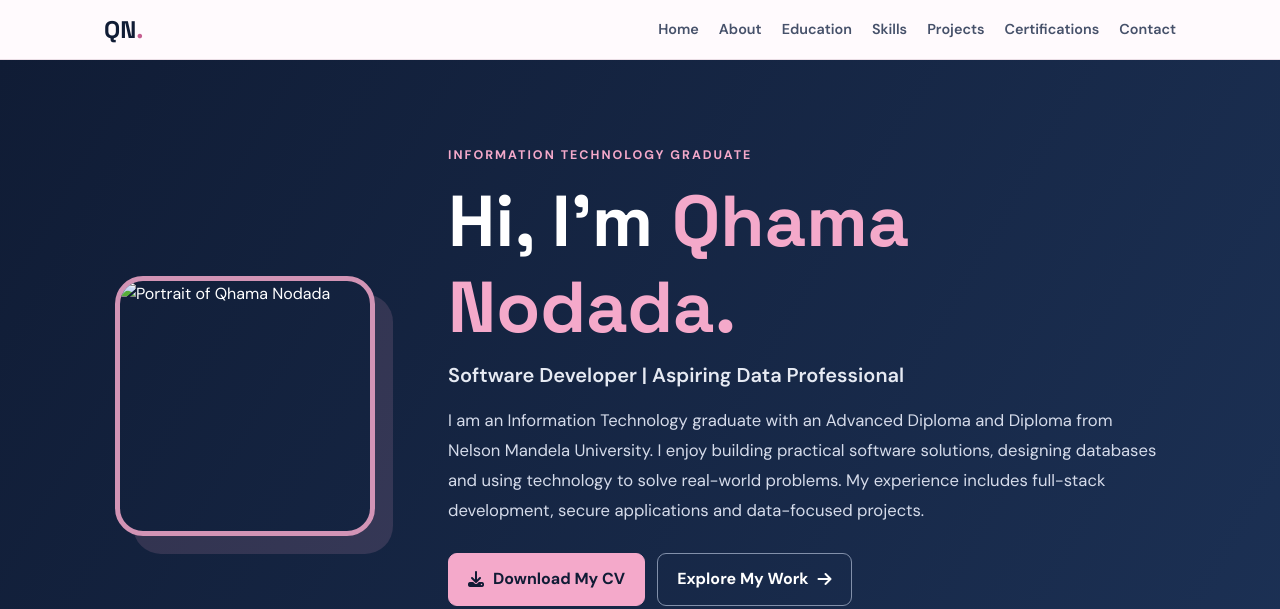
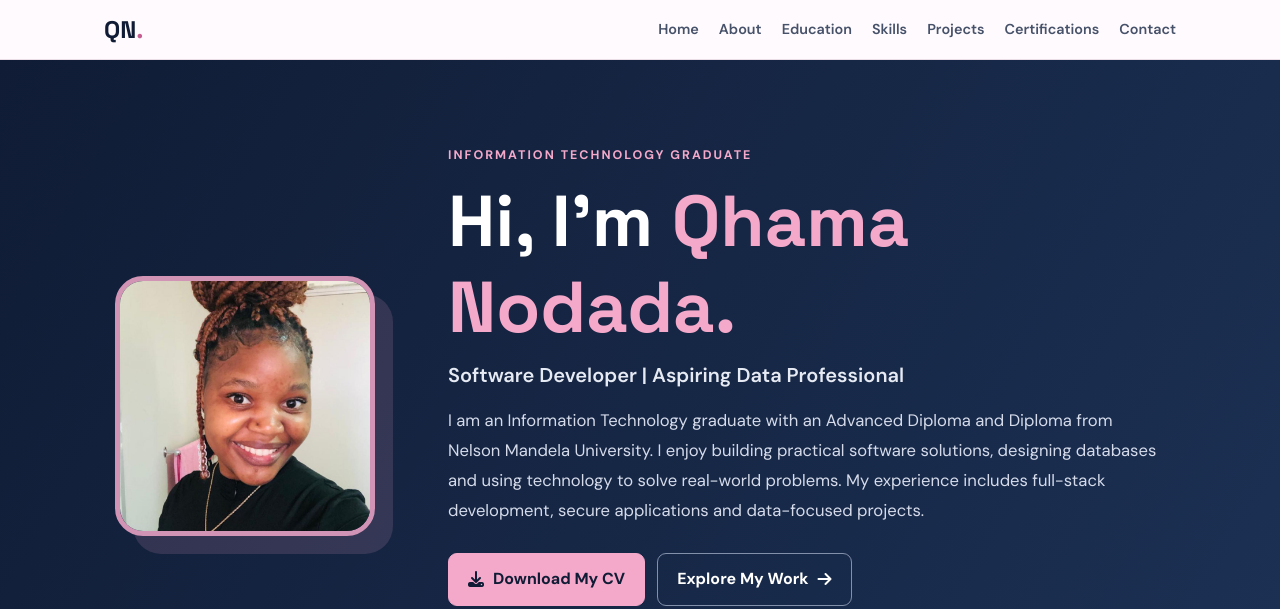
Before and after one commit to Qhama26/PersonalPortfolio, a plain HTML site: page index.html in a window 1280 px wide. Shown: the top 609 px of the page. Drawn offline with Linux system fonts and the light colour scheme; a script that the page names is missing.

Commit message:
Update index.html

```diff
--- a/index.html
+++ b/index.html
@@ -50,7 +50,7 @@
 
             <div class="portrait-container">
                 <img class="portrait"
-                     src="/images/Qhama.jpg"
+                     src="/images/Qhama.png"
                      alt="Portrait of Qhama Nodada" />
             </div>
 
```
